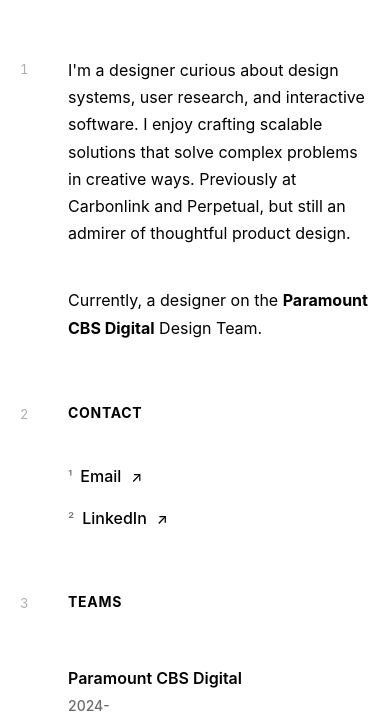
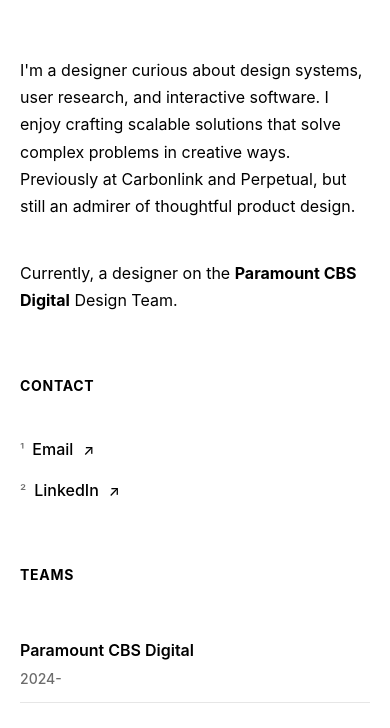
Before and after one commit to nakajimaallison/portfolio, a plain HTML site: page index.html in a window 390 px wide. Shown: the part 85-813 px from the top of the page. Drawn offline with Linux system fonts and the light colour scheme.

Commit message:
Remove section numbers for cleaner, more minimal design

```diff
--- a/style.css
+++ b/style.css
@@ -111,26 +111,13 @@
 }
 
 section {
-    display: grid;
-    grid-template-columns: 40px 1fr;
+    display: flex;
+    flex-direction: column;
     gap: 24px;
 }
 
 .section-marker {
-    font-size: 13px;
-    font-weight: 400;
-    color: var(--text-tertiary);
-    padding-top: 2px;
-    font-variant-numeric: tabular-nums;
-    letter-spacing: 0;
-}
-
-:root {
-    --text-tertiary: #AFAFAF;
-}
-
-[data-theme="dark"] {
-    --text-tertiary: #6C6C6C;
+    display: none;
 }
 
 .section-content {
@@ -376,15 +363,6 @@
         gap: 60px;
     }
 
-    section {
-        grid-template-columns: 32px 1fr;
-        gap: 16px;
-    }
-
-    .section-marker {
-        font-size: 13px;
-    }
-
     .team-item,
     .project-item {
         flex-direction: column;
```
